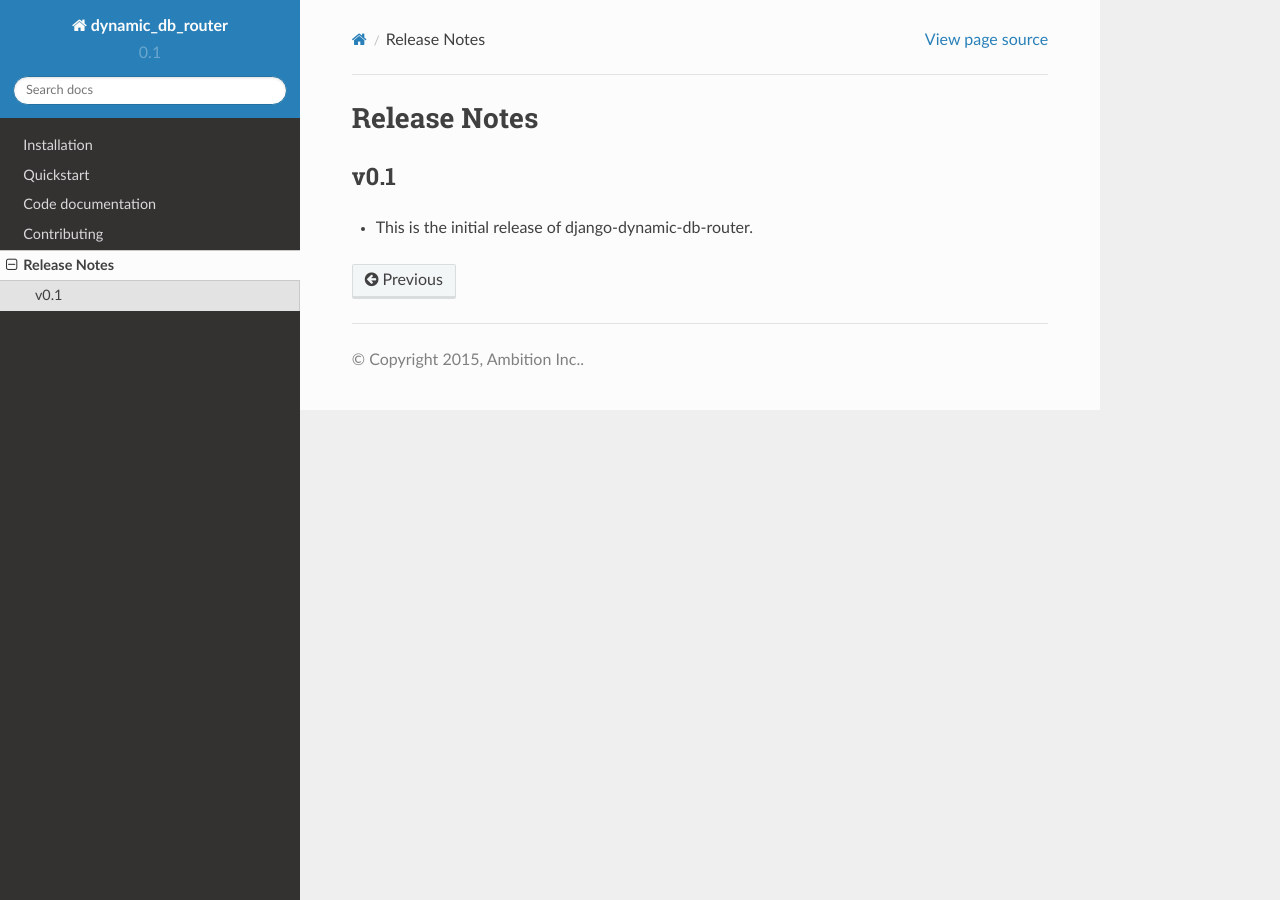
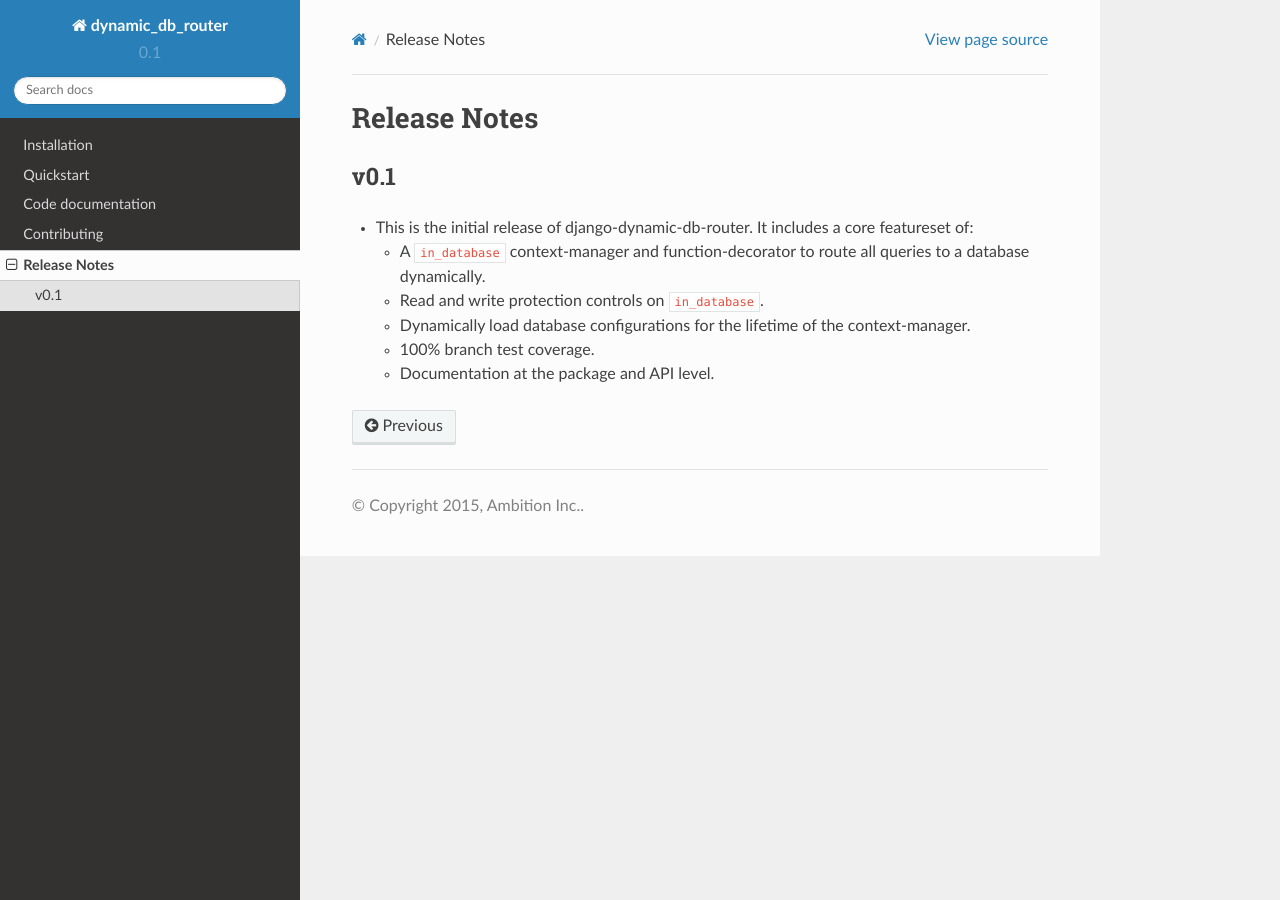
Before and after one commit to ambitioninc/django-dynamic-db-router, a Sphinx documentation site: the page built from docs/release_notes.rst, in a window 1280 px wide. Built offline with Sphinx 7.4.7 and the Read the Docs theme 2.0.0, drawn with Linux system fonts in a browser that asks for light colours.

Commit message:
release_notes and setup.py description

```diff
--- a/docs/release_notes.rst
+++ b/docs/release_notes.rst
@@ -4,4 +4,13 @@ Release Notes
 v0.1
 ----
 
-* This is the initial release of django-dynamic-db-router.
+* This is the initial release of django-dynamic-db-router. It includes
+  a core featureset of:
+
+  - A ``in_database`` context-manager and function-decorator to route
+    all queries to a database dynamically.
+  - Read and write protection controls on ``in_database``.
+  - Dynamically load database configurations for the lifetime of the
+    context-manager.
+  - 100% branch test coverage.
+  - Documentation at the package and API level.
--- a/setup.py
+++ b/setup.py
@@ -24,7 +24,7 @@ def get_requirements(path):
 setup(
     name='django-dynamic-db-router',
     version=get_version(),
-    description='',
+    description='Simply route complex django queries to multiple databases.',
     long_description=open('README.rst').read(),
     url='https://github.com/ambitioninc/django-dynamic-db-router',
     author='Erik Swanson',
```
